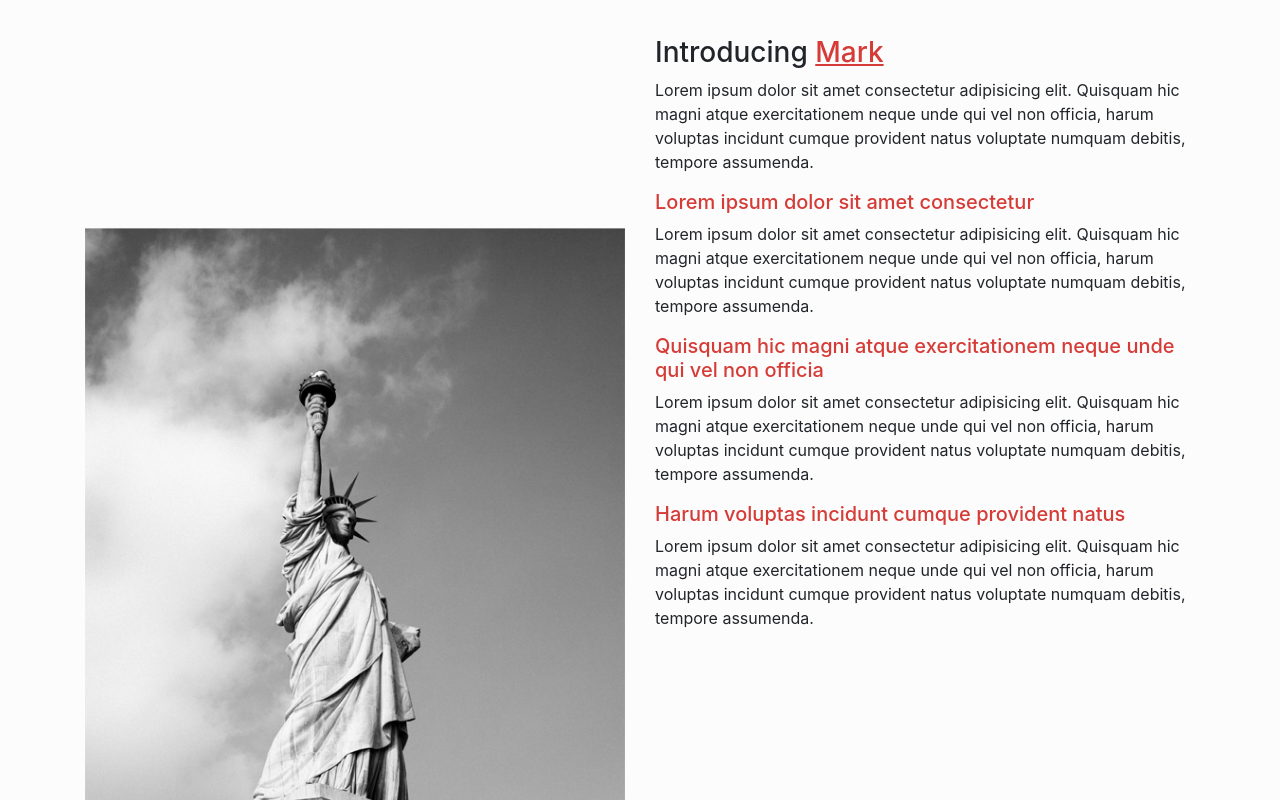
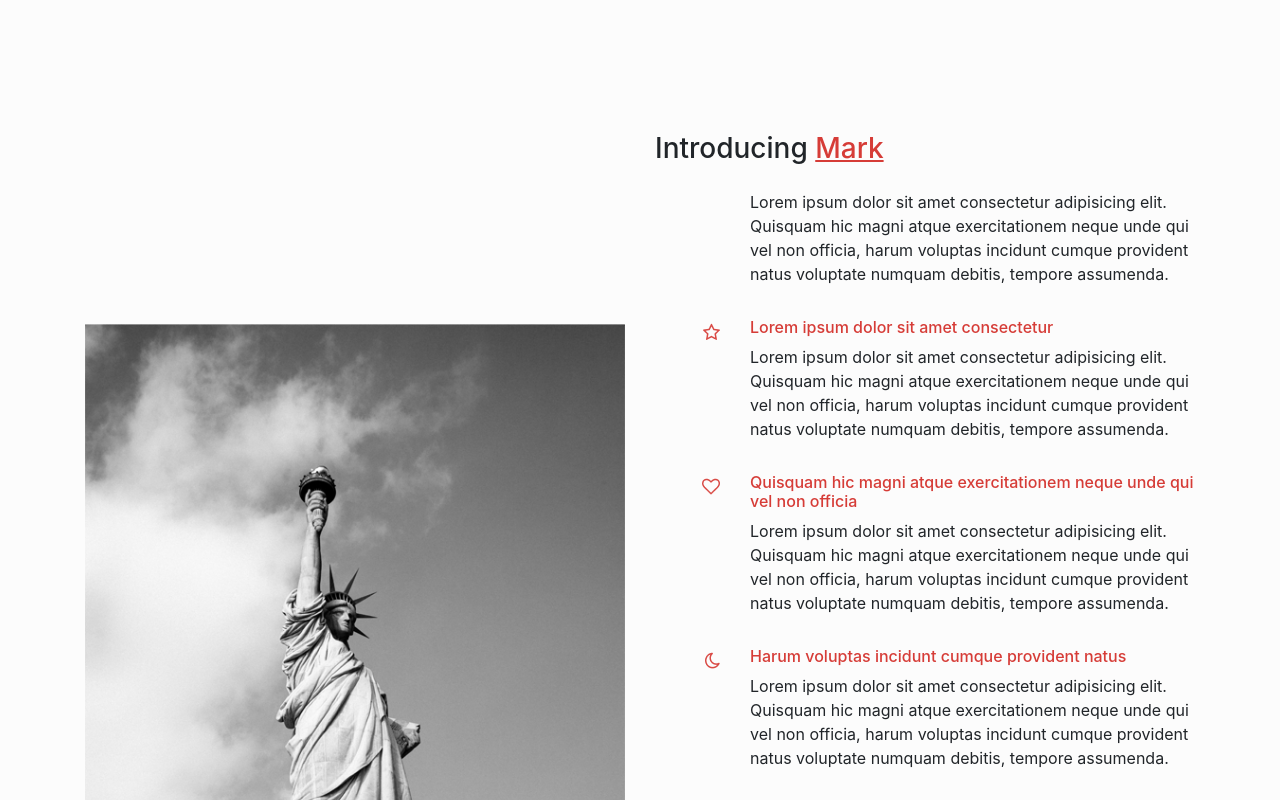
Before and after one commit to bcheronn/skel, a plain HTML site: page index.html in a window 1280 px wide. Shown: the part 860-1660 px from the top of the page. Drawn offline with nearby package versions, Linux system fonts and the light colour scheme.

Commit message:
Intégreation page 2

```diff
--- a/index.html
+++ b/index.html
@@ -36,9 +36,9 @@
         </div>
       </div>
     </header>
-    <section class="container">
+    <section class="container mt-5 pt-5">
       <div class="row mt-5 pt-5">
-        <div class="col-12 col-md-6 align-bottom mt-5 pt-5">
+        <div class="col-12 col-md-6 mt-5 pt-5">
           <img
             src="assets/img/missl.png"
             alt="Miss Liberty"
@@ -46,43 +46,73 @@
           />
         </div>
         <div class="col-12 col-md-6">
+          <div class="row">
+            <div class="col-12">
               <h2 class="h3">
                 Introducing <span class="red-mark-text"><u>Mark</u></span>
               </h2>
+            </div>
+          </div>
+          <div class="row mt-3">
+            <div class="col-2"></div>
+            <div class="col-10">
               <p>
-            Lorem ipsum dolor sit amet consectetur adipisicing elit. Quisquam
-            hic magni atque exercitationem neque unde qui vel non officia, harum
-            voluptas incidunt cumque provident natus voluptate numquam debitis,
-            tempore assumenda.
+                Lorem ipsum dolor sit amet consectetur adipisicing elit.
+                Quisquam hic magni atque exercitationem neque unde qui vel non
+                officia, harum voluptas incidunt cumque provident natus
+                voluptate numquam debitis, tempore assumenda.
               </p>
-          <h3 class="red-mark-text h5">
+            </div>
+          </div>
+          <div class="row mt-3">
+            <div class="col-2 text-right">
+              <img src="assets/img/icon2-1.png" alt="Star bullet" />
+            </div>
+            <div class="col-10">
+              <h3 class="red-mark-text h6">
                 Lorem ipsum dolor sit amet consectetur
               </h3>
               <p>
-            Lorem ipsum dolor sit amet consectetur adipisicing elit. Quisquam
-            hic magni atque exercitationem neque unde qui vel non officia, harum
-            voluptas incidunt cumque provident natus voluptate numquam debitis,
-            tempore assumenda.
+                Lorem ipsum dolor sit amet consectetur adipisicing elit.
+                Quisquam hic magni atque exercitationem neque unde qui vel non
+                officia, harum voluptas incidunt cumque provident natus
+                voluptate numquam debitis, tempore assumenda.
               </p>
-          <h3 class="red-mark-text h5">
+            </div>
+          </div>
+          <div class="row mt-3">
+            <div class="col-2 text-right">
+              <img src="assets/img/icon2-2.png" alt="Heart bullet" />
+            </div>
+            <div class="col-10">
+              <h3 class="red-mark-text h6">
                 Quisquam hic magni atque exercitationem neque unde qui vel non
                 officia
               </h3>
               <p>
-            Lorem ipsum dolor sit amet consectetur adipisicing elit. Quisquam
-            hic magni atque exercitationem neque unde qui vel non officia, harum
-            voluptas incidunt cumque provident natus voluptate numquam debitis,
-            tempore assumenda.
+                Lorem ipsum dolor sit amet consectetur adipisicing elit.
+                Quisquam hic magni atque exercitationem neque unde qui vel non
+                officia, harum voluptas incidunt cumque provident natus
+                voluptate numquam debitis, tempore assumenda.
               </p>
-          <h3 class="red-mark-text h5">
+            </div>
+          </div>
+          <div class="row mt-3">
+            <div class="col-2 text-right">
+              <img src="assets/img/icon2-3.png" alt="Moon bullet" />
+            </div>
+            <div class="col-10">
+              <h3 class="red-mark-text h6">
                 Harum voluptas incidunt cumque provident natus
               </h3>
               <p>
-            Lorem ipsum dolor sit amet consectetur adipisicing elit. Quisquam
-            hic magni atque exercitationem neque unde qui vel non officia, harum
-            voluptas incidunt cumque provident natus voluptate numquam debitis,
-            tempore assumenda.
+                Lorem ipsum dolor sit amet consectetur adipisicing elit.
+                Quisquam hic magni atque exercitationem neque unde qui vel non
+                officia, harum voluptas incidunt cumque provident natus
+                voluptate numquam debitis, tempore assumenda.
               </p>
+            </div>
+          </div>
         </div>
       </div>
     </section>
```
Lines whose indentation alone changed are shown as unchanged.
